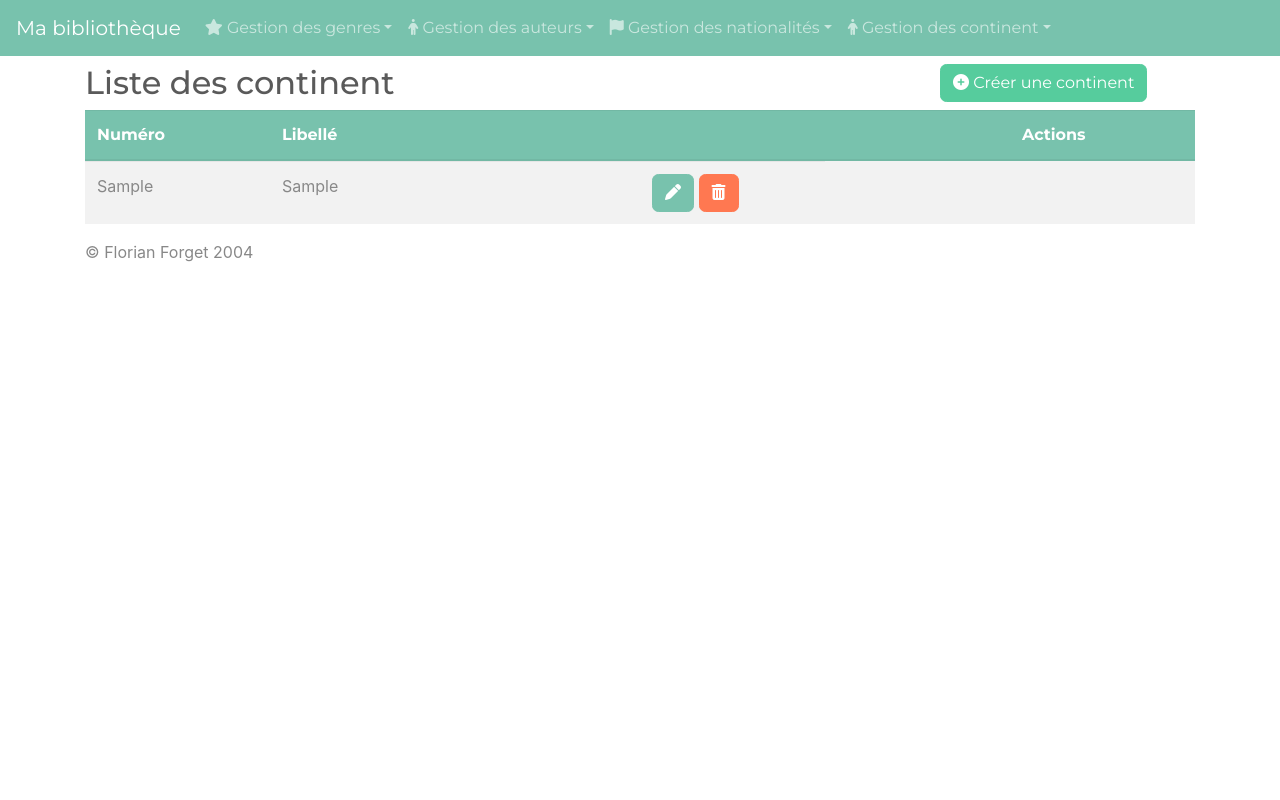
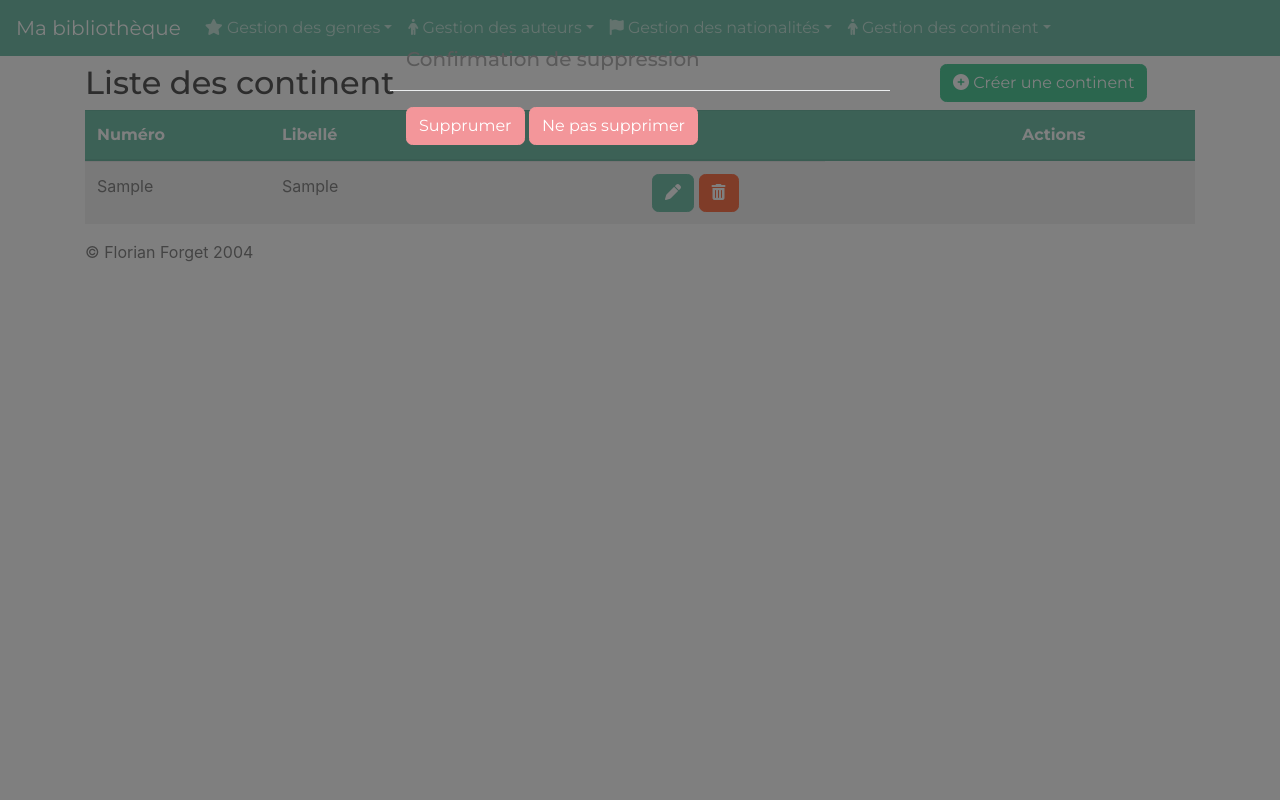
Before and after one commit to florian78370/TP-4-bibio, a PHP site: page /index.php?uc=continent&action=list in a window 1280 px wide, after a click that opens the changed part. Run offline with PHP 8.4, Linux system fonts and the light colour scheme; tables that the repository leaves empty or names only in its code hold one stand-in row (values such as "Sample post"); some libraries are stand-ins or nearby versions.

Commit message:
vidéo 4 36min

```diff
--- a/controllers/continentController.php
+++ b/controllers/continentController.php
@@ -14,15 +14,34 @@ switch($action){
         include('vues/formContinent.php');
     break;
     case 'delete' :
+        $continent=Continent::findById($_GET['num']);
+        $nb=Continent::delete($continent);
+        if($nb==1) {
+        $_SESSION['message']=["success" =>"Le continent a bien été supprimé "];
+    }else{
+        $_SESSION['message']=["danger" =>"Le continent n'a pas été supprimé "];
+    }
+    header('location : index.php?uc=continent&action=list');
+    exit();
     break;
     case 'valideForm' :
         $continent= new continent();
         if(empty($_POST['num'])){
-        $continent->setLibelle($_POST['Libelle']);
+        $continent->setLibelle($_POST['libelle']);
         $nb=Continent::add($continent);
-        $message = "modifié";
+        $message = "ajouté";
         }else{
+            $continent->setLibelle($_POST['libelle']);
+            $continent->setnum($_POST['libelle']);
+            $nb=Continent::update($continent);
+            $message = "modifié";
+        }
 
+        if($nb==1){
+            $_SESSION['message']=["success" =>"Le continent a bien été $message"];
+        }else{
+            $_SESSION['message']=["danger" =>"Le continent a bien été $message"];
         }
-    break;
+        header("location: index.php?uc=continents&action=list");
+        break;
 }
--- a/index.php
+++ b/index.php
@@ -1,7 +1,9 @@
-<?php session_start(); ?>
+<?php  ob_start();
+session_start(); ?>
 <?php include "vues/header.php";
 include "modeles/continent.php";
 include "modeles/monPdo.php";
+include "vues/messageFlash.php";
 
 $uc =empty($_GET['uc']) ? "accueil" : $_GET['uc'];
 
--- a/modeles/continent.php
+++ b/modeles/continent.php
@@ -84,7 +84,8 @@ class continent {
    public static function add(continent $continent) :int
    {
     $req=MonPdo::getInstance()->prepare("insert into continent(libelle) values(:libelle)");
-    $req->bindParam(':libelle', $continent->getLibelle());
+    $libelle=$continent->getLibelle();
+    $req->bindParam(':libelle', $libelle);
     $nb=$req->execute();
      return $nb;
  }
@@ -97,8 +98,10 @@ class continent {
  public static function update(continent $continent) :int
  {
   $req=MonPdo::getInstance()->prepare("update continent set libelle= :libelle where num= :id");
-  $req->bindParam(':id', $continent->getNum());
-  $req->bindParam(':id', $continent->getLibelle());
+  $num=$continent->getNum();
+  $libelle=$continent->getLibelle();
+  $req->bindParam(':id', $num);
+  $req->bindParam(':id', $libelle);
   $nb=$req->execute();
   $lesResultats=$req->fetch();
    return $nb;
@@ -112,10 +115,25 @@ class continent {
   public static function delete(continent $continent) :int
   {
     $req=MonPdo::getInstance()->prepare("update continent set libelle= :libelle where num= :id");
-    $req->bindParam(':id', $continent->getNum());
+    $num=$continent->getNum();
+    $req->bindParam(':id', $num);
     $nb=$req->execute();
      return $nb;
   }
 
+
+    /**
+     * Set numero du continent
+     *
+     * @param  int  $num  numero du continent
+     *
+     * @return  self
+     */
+    public function setNum(int $num) :self
+    {
+        $this->num = $num;
+
+        return $this;
+    }
 }
 ?>
--- a/vues/footer.php
+++ b/vues/footer.php
@@ -1,3 +1,14 @@
+<div id="modalSuppression" class="modal fade" role="dialog">
+  <div class="modal-dialog" role="document">
+    <div class="modal-header">
+      <h5 class="modal-title">Confirmation de suppression</h5>
+    </div>
+    <div class="modal-body">
+      <a href="" class="btn btn-secondary" id="btnSuppr" >Supprumer</a>
+      <button type="button" class="btn btn-secondary" data-dismiss="modal">Ne pas supprimer</a>
+    </div>
+  </div>
+</div>
 <footer class="container">
   <p>&copy; Florian Forget 2004</p>
 </footer>
--- a/vues/formContinent.php
+++ b/vues/formContinent.php
@@ -15,5 +15,4 @@
     <div class="col"><button type='submit' class='btn btn-success btn-block'> <?php echo $mode ?> </button></div>
   </div>
 </form>
-
 </div>
--- a/vues/header.php
+++ b/vues/header.php
@@ -89,18 +89,3 @@
     </ul>
   </div>
 </nav>
-<?php
-        if (!empty($_SESSION['message'])){
-          $mesMessages=$_SESSION['message'];
-          foreach($mesMessages as $key=>$message){
-            echo ' <div class="container pt-5">
-                    <div class="alert alert-'.$key.' alert-dismissible fade show" role="alert">'.$message.'
-                    <button type="button" class="close" data-dismiss="alert" aria-label="Close">
-                          <span aria-hidden="true">&times;</span>
-                    </button>
-                  </div>
-                </div>';
-          }
-          $_SESSION['message']=[];
-        }
-?>
--- a/vues/listecontinent.php
+++ b/vues/listecontinent.php
@@ -23,7 +23,7 @@
         echo "<td class='col-md-4'>".$continent->getlibelle()."</td>";
         echo "<td class='col-md-2'>
         <a href='index.php?uc=continent&action=update&num=".$continent->getnum()."' class='btn btn-primary'><i class='fas fa-pen'></i></a>
-        <a href='#modalSuppression' data-toggle='modal' data-suppression='supprimerNationalite.php?num=".$continent->getnum()."' class='btn btn-danger'><i class='fas fa-trash-alt'></i></a>
+        <a href='#modalSuppression' data-toggle='modal' data-suppression='index.php?uc=continents&action=delete&num".$continent->getnum()."' class='btn btn-danger'><i class='fas fa-trash-alt'></i></a>
     </td>";
     echo "</tr>";
     }
--- /dev/null
+++ b/vues/messageFlash.php
@@ -0,0 +1,15 @@
+<?php
+        if (!empty($_SESSION['message'])){
+          $mesMessages=$_SESSION['message'];
+          foreach($mesMessages as $key=>$message){
+            echo ' <div class="container pt-5">
+                    <div class="alert alert-'.$key.' alert-dismissible fade show" role="alert">'.$message.'
+                    <button type="button" class="close" data-dismiss="alert" aria-label="Close">
+                          <span aria-hidden="true">&times;</span>
+                    </button>
+                  </div>
+                </div>';
+          }
+          $_SESSION['message']=[];
+        }
+?>
```
